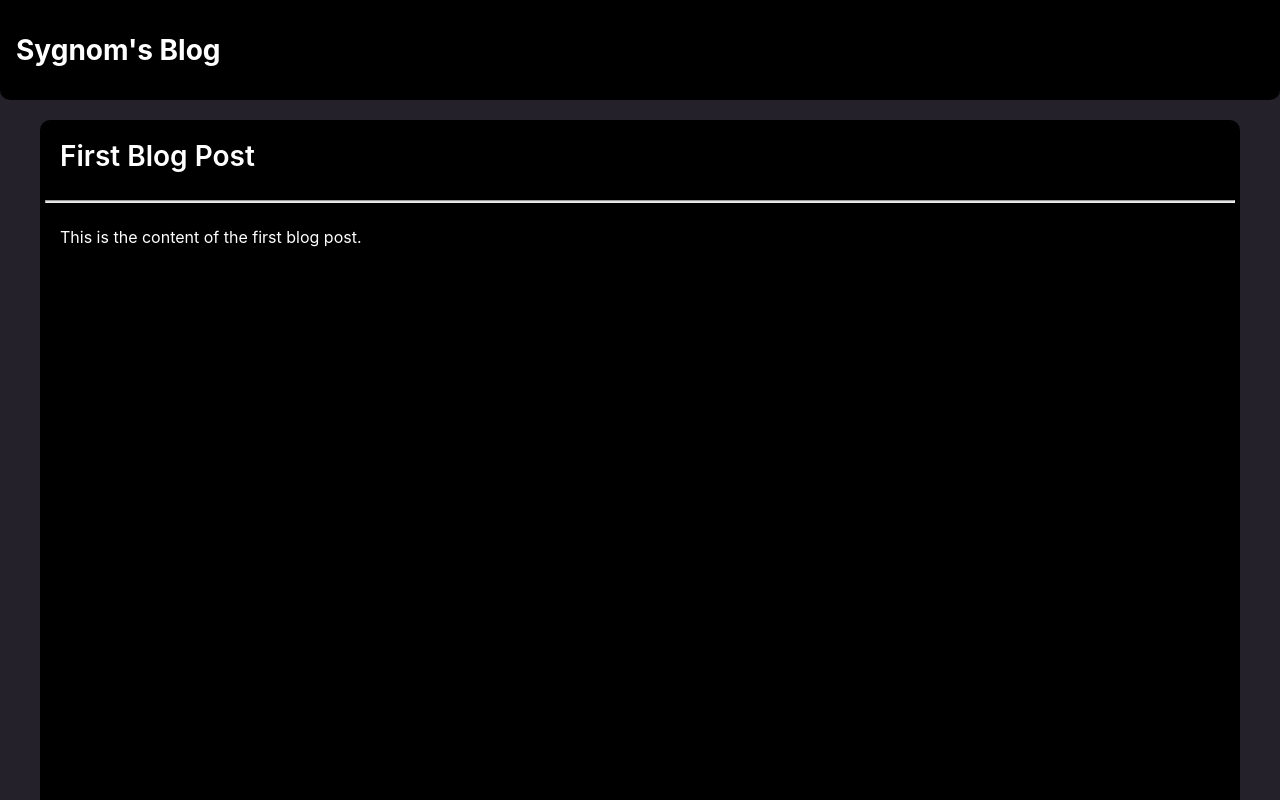
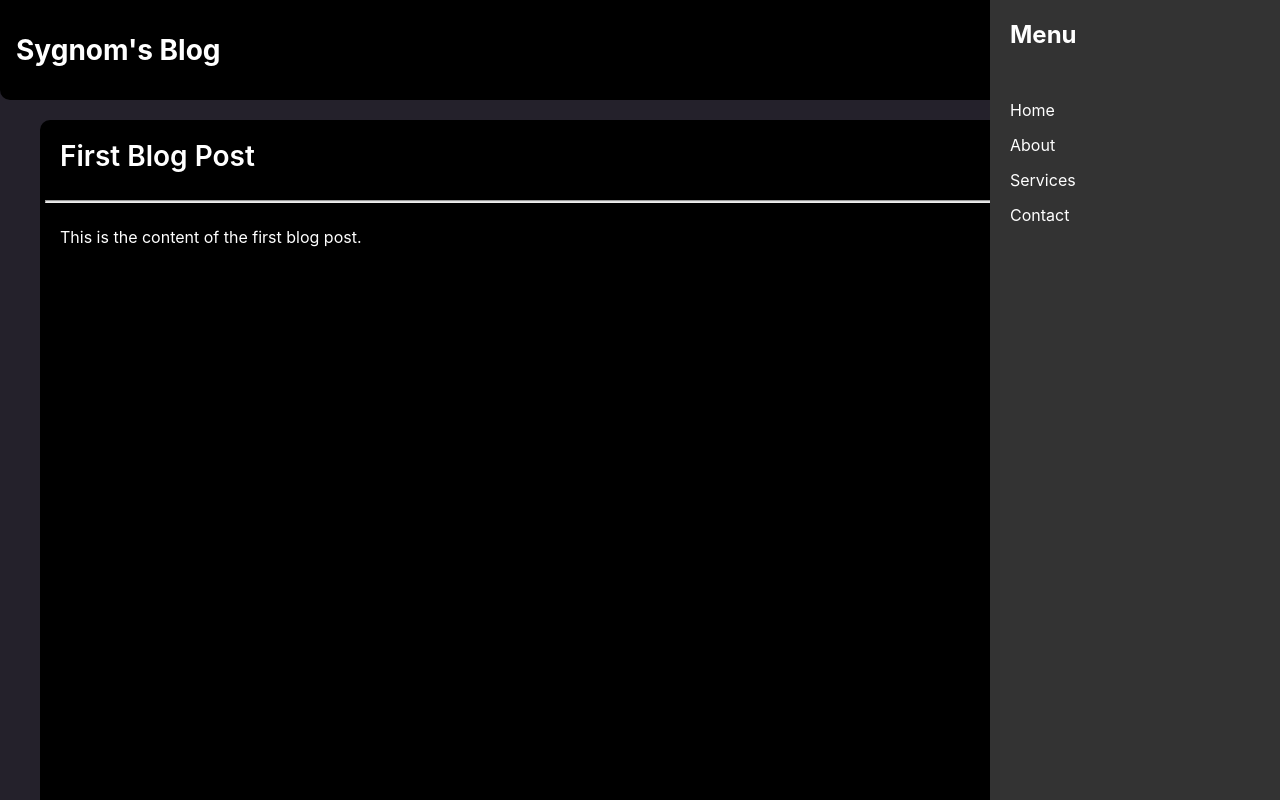
Before and after one commit to Sygnom1215/front-portfolio-24, a React (Create React App) app in the folder my-app/: page / in a window 1280 px wide. Shown: the top 800 px of the page. Built offline with nearby package versions, Linux system fonts and the light colour scheme.

Commit message:
add: sidebar

```diff
--- a/my-app/src/App.js
+++ b/my-app/src/App.js
@@ -5,6 +5,7 @@ import Footer from "./components/Layout/Footer/Footer"
 
 import Content from "./components/Content/Content"
 import { blogPosts } from './data';
+import Sidebar from "./components/Sidebar";
 
 function App() {
   return (
@@ -22,7 +23,9 @@ function App() {
                 />
             ))}
       </div>
-
+      <div>
+        <Sidebar />
+      </div>
       <div>
         <Footer />
       </div>
--- a/my-app/src/components/Content/Content.jsx
+++ b/my-app/src/components/Content/Content.jsx
@@ -8,7 +8,6 @@ const Content = ({ title, body }) => {
             <hr className="line"></hr>
             <p className="content-body">{body}</p>
         </div>
-
     </div>
     );
 };
--- /dev/null
+++ b/my-app/src/components/Sidebar.css
@@ -0,0 +1,35 @@
+/* src/components/Sidebar.css */
+.sidebar {
+    width: 250px;
+    background-color: #333;
+    color: white;
+    padding: 20px;
+    height: 100vh;
+    position: fixed; /* 사이드바를 화면에 고정 */
+    top: 0;
+    right: 0;
+    display: flex;
+    flex-direction: column;
+}
+
+.sidebar h2 {
+    margin-top: 0;
+}
+
+.sidebar ul {
+    list-style: none;
+    padding: 0;
+}
+
+.sidebar ul li {
+    margin: 15px 0;
+}
+
+.sidebar ul li a {
+    color: white;
+    text-decoration: none;
+}
+
+.sidebar ul li a:hover {
+    text-decoration: underline;
+}
--- /dev/null
+++ b/my-app/src/components/Sidebar.jsx
@@ -0,0 +1,19 @@
+// src/components/Sidebar.js
+import React from 'react';
+import './Sidebar.css'; // 사이드바에 대한 CSS를 별도로 설정할 수 있습니다.
+
+const Sidebar = () => {
+    return (
+        <div className="sidebar">
+            <h2>Menu</h2>
+            <ul>
+                <li><a href="#home">Home</a></li>
+                <li><a href="#about">About</a></li>
+                <li><a href="#services">Services</a></li>
+                <li><a href="#contact">Contact</a></li>
+            </ul>
+        </div>
+    );
+};
+
+export default Sidebar;
```
